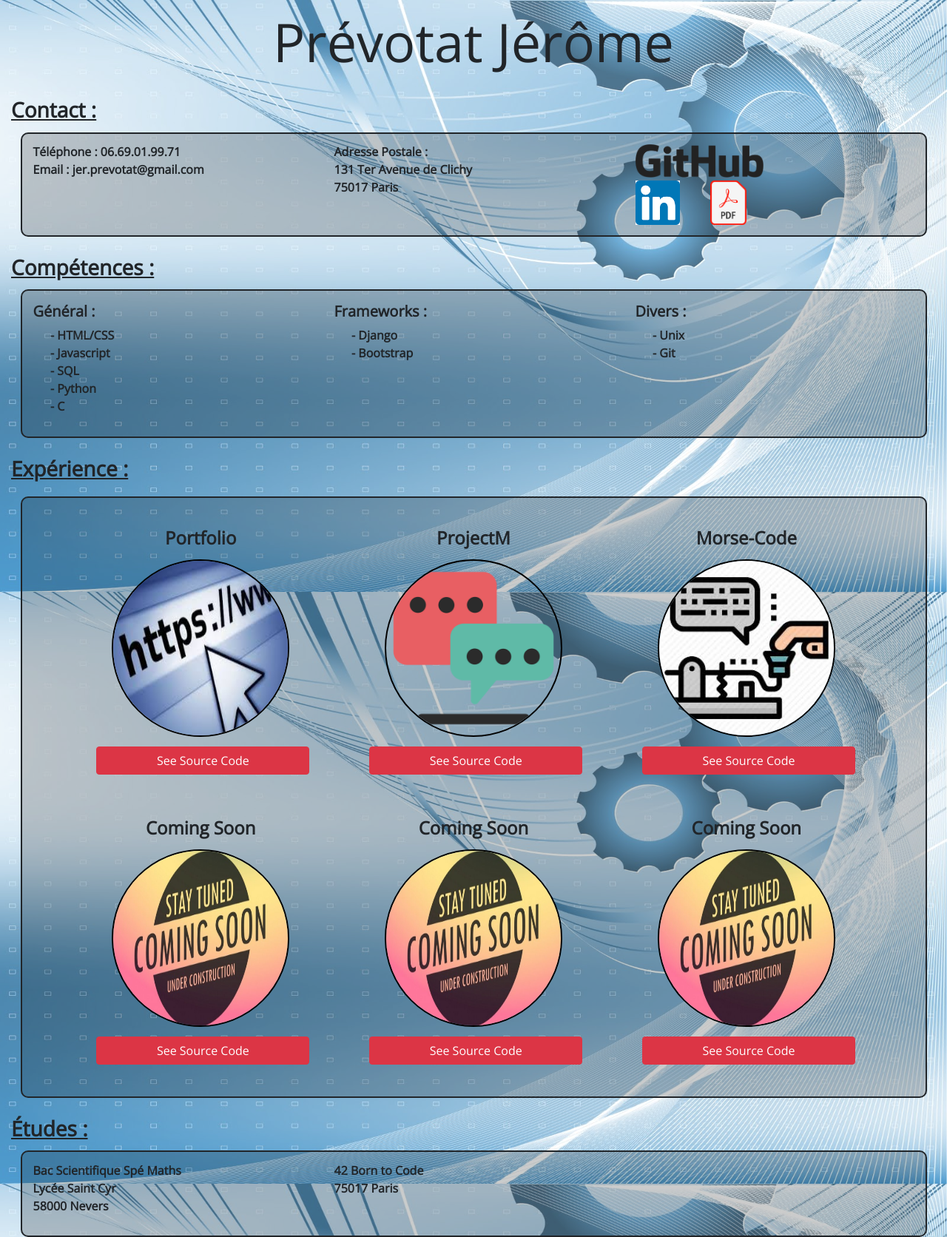
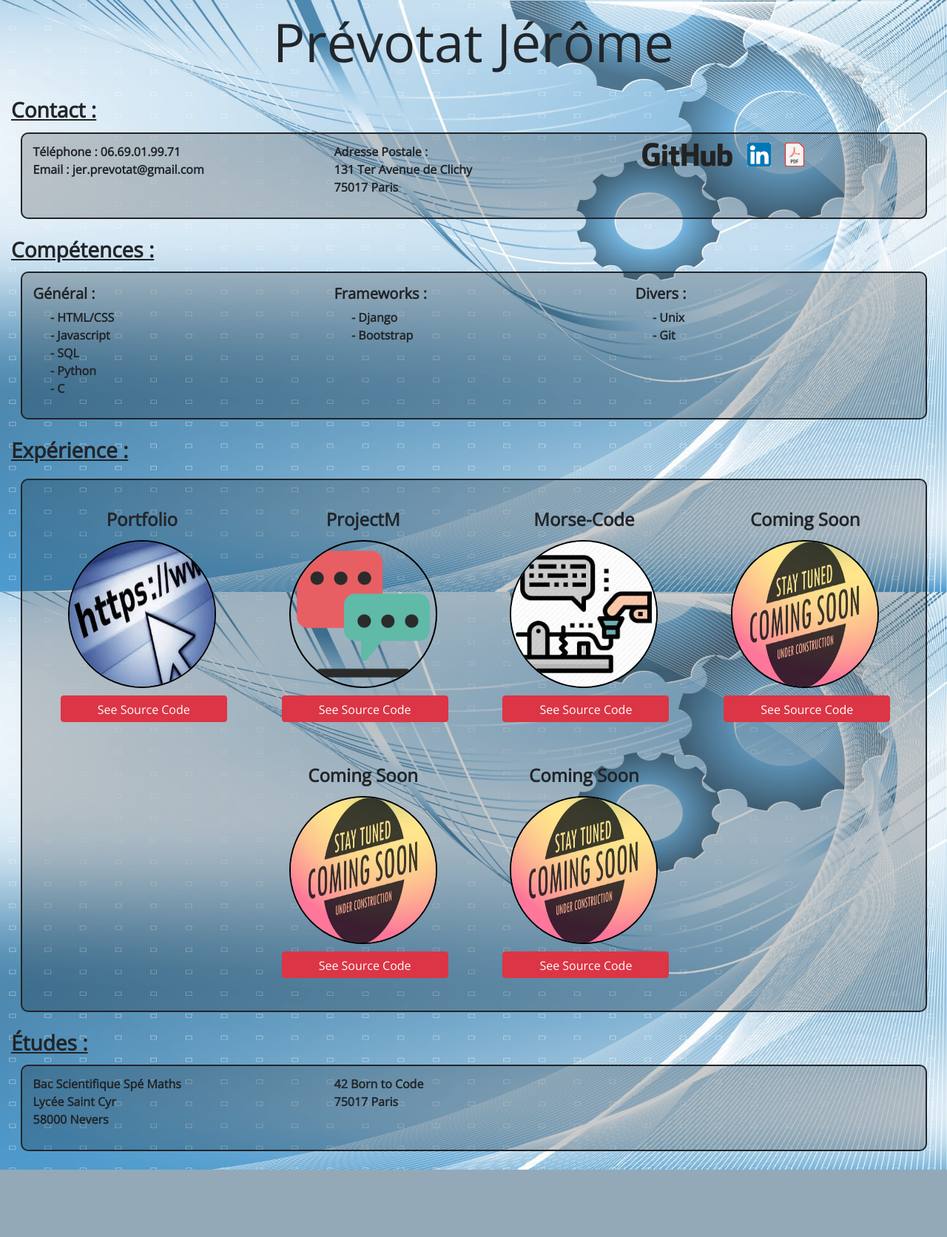
Before and after one commit to JeromePrevotat/Portfolio, a Django app: page / in a window 1280 px wide. Shown: the whole page at 74% size. After the commit the page ends 1581 px from the top, so only its background shows below. Run offline with Django 3.2, Linux system fonts and the light colour scheme; data comes from the database, SQL or seed files in the repository; some libraries are stand-ins or nearby versions.

Commit message:
fixed resizing

```diff
--- a/portfolio/website/static/website/css/website.css
+++ b/portfolio/website/static/website/css/website.css
@@ -3,9 +3,6 @@
 ***********************************************/
 {% load staticfiles %}
 
-body {
-    height: 100vh;
-}
 
 * {
     font-family: 'Open Sans', sans-serif;
@@ -66,26 +63,27 @@ li {
     background-color: rgba(0, 0, 0, 0.2);
 }
 
-#top-text {
-    text-align: justify;
+.top-text {
     word-wrap: break-word;
 }
 
-#github {
-    padding-top: 1%;
-    padding-bottom: 1%;
-}
-
-#linkedin-pdf {
-    padding-top: 1%;
-    padding-bottom: 1%;
+.contact-icons-container{
+    width: 33%;
 }
 
 .img-link>img {
-    object-fit: scale-down;
+    margin: 0 2%;
+    max-width: 200px;
+    height: 2em;
+}
+
+.img-link-square>img {
+    margin: 0 2%;
     height: 100%;
-    max-height: 60px;
+    max-width: 2em;
+    max-height: 2em;
 }
+
 
 /***********************************************
 *                   MIDDLE PART 1              *
@@ -123,7 +121,8 @@ li {
 
 .project {
     margin: 2%;
-    width: 40vh;
+    min-width: 250px;
+    width: 20%;
     box-sizing: border-box;
     display: flex;
     flex-direction: column;
@@ -138,6 +137,9 @@ li {
 
 .project-name {
     text-align: center;
+    white-space: nowrap;
+    overflow: hidden;
+    text-overflow: ellipsis;
 }
 
 
@@ -154,19 +156,15 @@ li {
 
 .modal-toggler {
     margin: auto;
-    width: 30vh;
-    height: 30vh;
-    max-width: 100%;
-    max-height: 100%;
+    width: 200px;
+    height: 200px;
     border-radius: 50%;
 }
 
 .project-icon {
     margin: auto;
-    width: 30vh;
-    height: 30vh;
-    max-width: 100%;
-    max-height: 100%;
+    width: 200px;
+    height: 200px;
     border-radius: 50%;
     border: solid black 2px;
 }
--- a/portfolio/website/templates/website/content.html
+++ b/portfolio/website/templates/website/content.html
@@ -37,8 +37,8 @@
 --------------------------------------------------------------------------------------------------->
 <div class="container-fluid">
     <h3>Contact :</h3>
-    <div class="row mx-auto categorie">
-        <div class="col-4">
+    <div class="row mx-auto categorie flex">
+        <div class="col-4 top-text">
             <p class="top-text">Téléphone : 06.69.01.99.71
                 <br>Email : jer.prevotat@gmail.com
             </p>
@@ -49,26 +49,17 @@
                 <br>75017 Paris
             </p>
         </div>
-        <div class="col-2 align-self-end">
-            <div id="github" class="row">
+        <div class="row mx-auto contact-icons-container">
             <div class="col-12">
                 <a class="img-link" href="https://github.com/jeeej">
-                        <img class=" test img-fluid" src="{% static 'website/buttons/github-icon.png' %}"/>
+                    <img class="img-fluid" src="{% static 'website/buttons/github-icon.png' %}"/>
                 </a>
-                </div>
-            </div>
-            <div id="linkedin-pdf" class="row">
-                <div class="col-6">
-                    <a class="img-link" href="https://www.linkedin.com/in/j%C3%A9r%C3%B4me-pr%C3%A9votat-656165158/">
+                <a class="img-link-square" href="https://www.linkedin.com/in/j%C3%A9r%C3%B4me-pr%C3%A9votat-656165158/">
                     <img class="img-fluid" src="{% static 'website/buttons/linkedin-icon.png' %}"/>
                 </a>
-                </div>
-                <div class="col-6">
-                    <!--><a class="img-link" href="{% static 'CV_Prevotat_Jerome.pdf' %}"-->
-                    <a class="img-link" href="{% static '/website/files/CV_Prevotat_Jerome.pdf' %}">
+                <a class="img-link-square" href="">
                     <img class="img-fluid" src="{% static 'website/buttons/pdf-icon.png' %}"/>
                 </a>
-                </div>
             </div>
         </div>
     </div>
```
Lines whose indentation alone changed are shown as unchanged.
